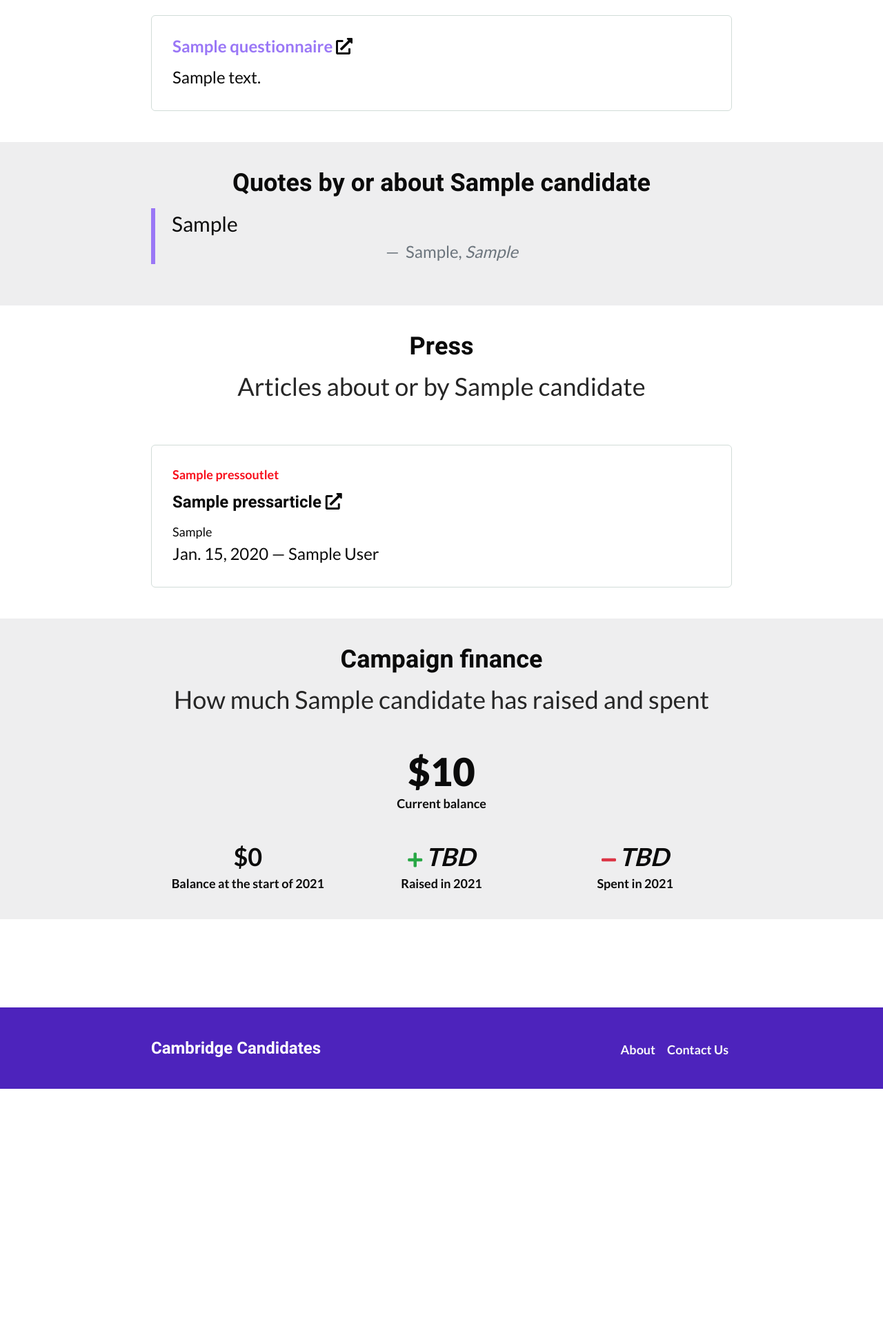
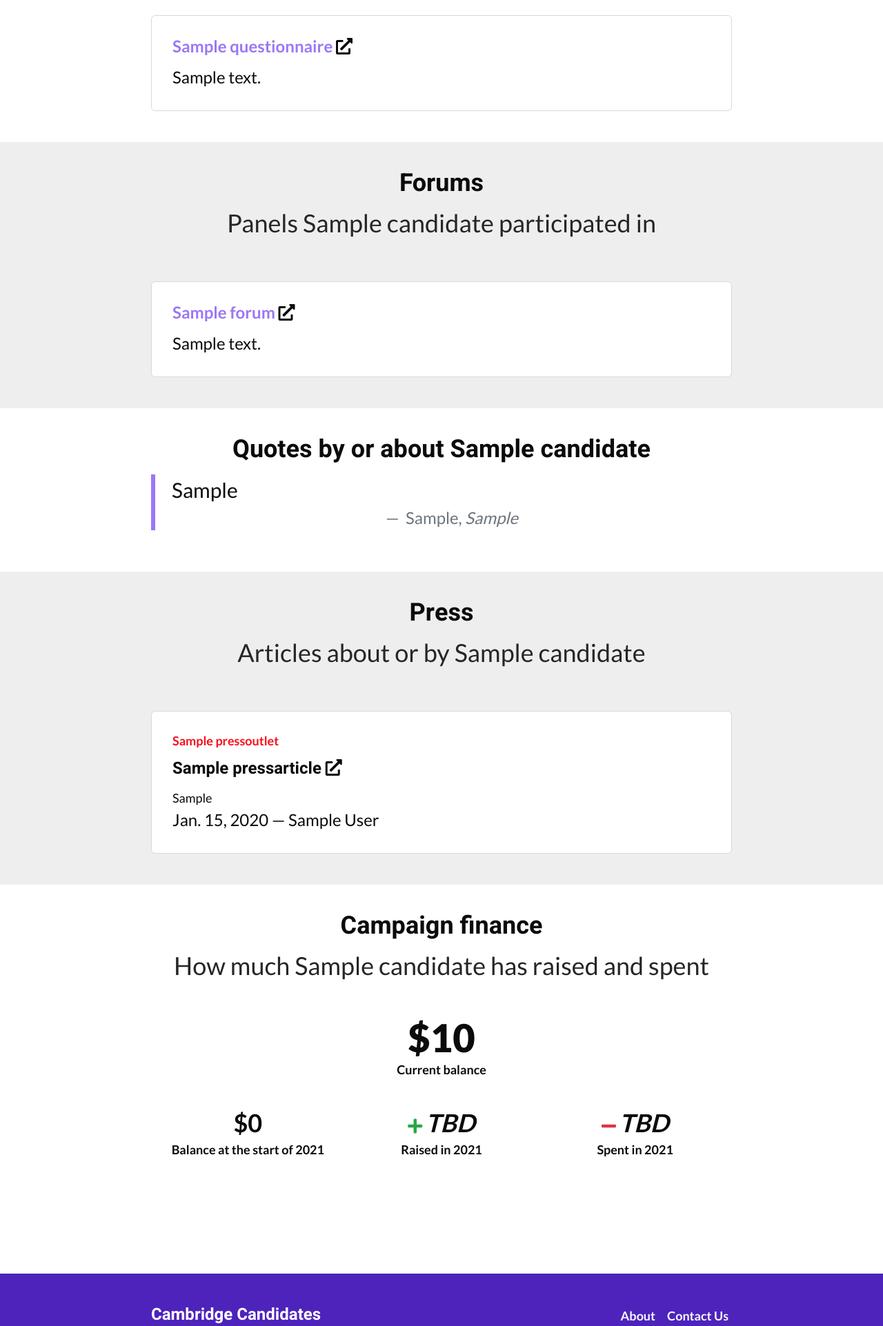
Before and after one commit to seakelps/cambridge, a Django app: page /candidates/sample/ in a window 1280 px wide. Shown: the part 3205-5128 px from the top of the page at 69% size. Before the commit the page ends 4784 px from the top, so only its background shows below. Run offline with Django 3.2, Linux system fonts and the light colour scheme; tables that the repository leaves empty hold one stand-in row (values such as "Sample post"); grey boxes marked "Sample" are stand-in pictures; parts of the project's set-up code (start-up, migrations or seed data) failed here and were passed over; some libraries are stand-ins or nearby versions.

Commit message:
start the page and section for candidate forum information

```diff
--- a/overview/templates/overview/candidate_detail.html
+++ b/overview/templates/overview/candidate_detail.html
@@ -627,6 +627,44 @@ p:last-of-type {
 </div>
 
 <div class="bg-gray">
+    <section class="container">
+        <div class="row">
+            <div class="col-12">
+                <h2 id="q-and-a">Forums</h2>
+                <h3>Panels {{candidate.shortname}} participated in</h3>
+            </div>
+
+            {% for response in candidate_forums %}
+            <div class="col-12">
+                <div class="card border border-green d-none d-md-block survey">
+                    <div class="card-body">
+                        <h4>
+                            <a target="_blank" href="{{response.forum_link }}">
+                                {{ response.forum.name }}
+                            </a>
+                            <i class="fas fa-external-link-alt"></i>
+                        </h4>
+                        <p>{{ response.forum.description }}</p>
+                    </div>
+                </div>
+                <section class="bg-white border border-green d-md-none row survey">
+                    <div class="col">
+                        <h4>
+                            <a target="_blank" href="{{response.forum_link }}">
+                                {{ response.forum.name }}
+                            </a>
+                            <i class="fas fa-external-link-alt"></i>
+                        </h4>
+                        <p>{{ response.forum.description }}</p>
+                    </div>
+                </section>
+            </div>
+            {% endfor %}
+        </div>
+    </section>
+</div>
+
+<div>
     <section class="container" id="quotes">
         <div class="row">
             <div class="col-12">
@@ -646,7 +684,7 @@ p:last-of-type {
     </section>
 </div>
 
-<div>
+<div class="bg-gray">
     <section class="container" id="press">
         <div class="row">
             <div class="col-12">
@@ -716,7 +754,7 @@ p:last-of-type {
     </section>
 </div>
 
-<div class="bg-gray">
+<div>
     <section class="container">
         <div class="row">
             <div class="col">
--- a/overview/urls.py
+++ b/overview/urls.py
@@ -73,6 +73,11 @@ urlpatterns = [
         name="written-public-comment",
     ),
     re_path(
+        r"^by-topic/forums/$",
+        views.CandidateForums.as_view(),
+        name="forum_list",
+    ),
+    re_path(
         r"^sitemap\.xml$",
         sitemap,
         {
--- a/overview/views.py
+++ b/overview/views.py
@@ -143,6 +143,16 @@ class CandidateDetail(DetailView):
         context["candidate_voting_history"] = self.object.van_history.order_by(
             "-election__year"
         ).all()
+
+        context["candidate_forums"] = (
+            self.object.forums.filter(
+                display=True,
+                forum__display=True,
+            )
+            .select_related("forum")
+            # .prefetch_related("forum__organization")
+            .order_by("forum__date")
+        )
 
         context["schema_org"] = {
             "@context": "https://schema.org",
@@ -354,3 +364,12 @@ class WrittenPublicComment(TemplateView):
             context["public_comments"] = list(reader)
 
         return context
+
+
+class CandidateForums(TemplateView):
+    template_name = "overview/candidates_forums.html"
+
+    def get_context_data(self, *args, **kwargs):
+        context = super().get_context_data(*args, **kwargs)
+
+        candidates = Candidate.objects.filter(is_running=True, hide=False)
```
Also changed, not shown: overview/templates/overview/candidates_forums.html (added, +53 -0 lines).
